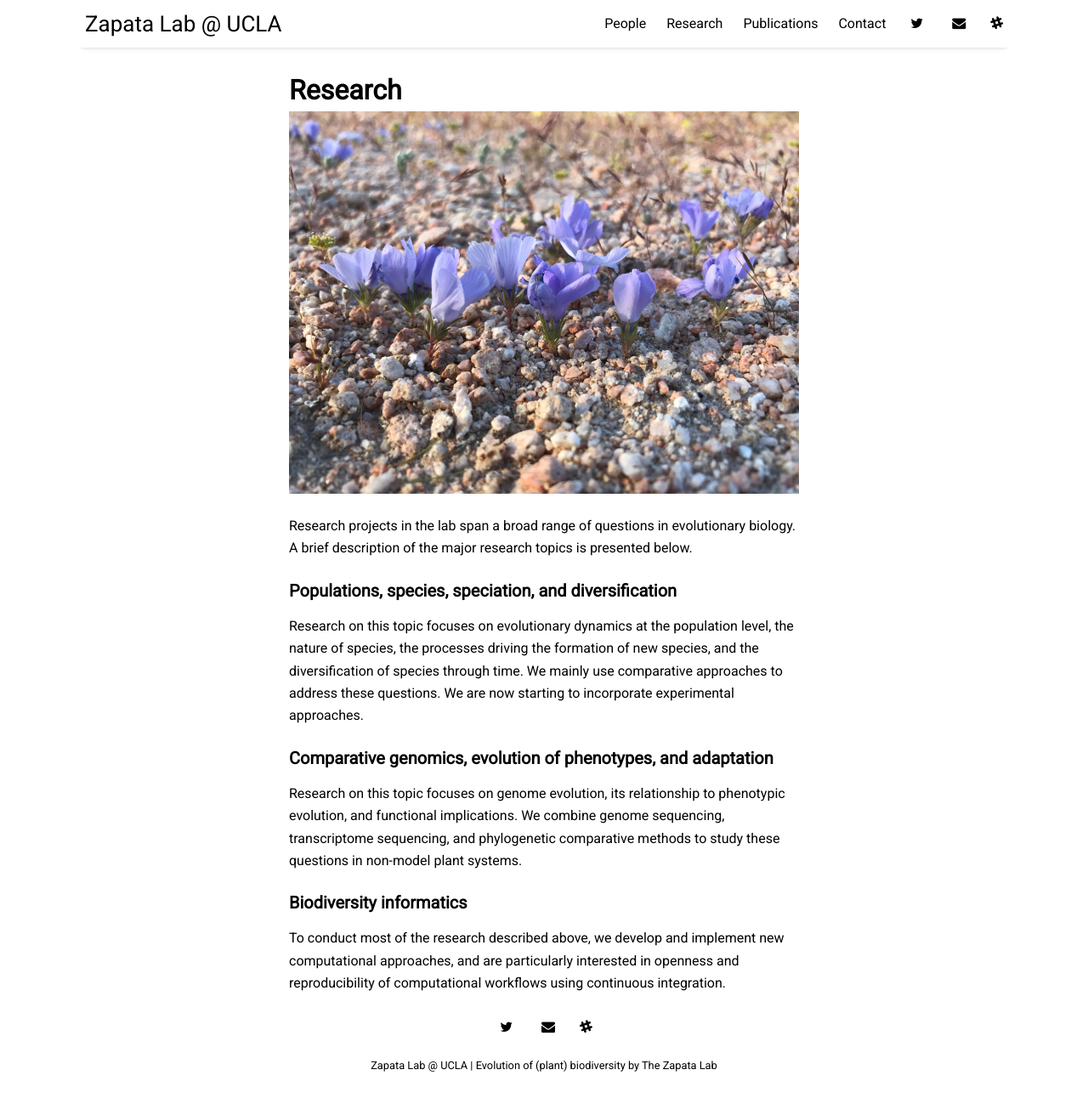
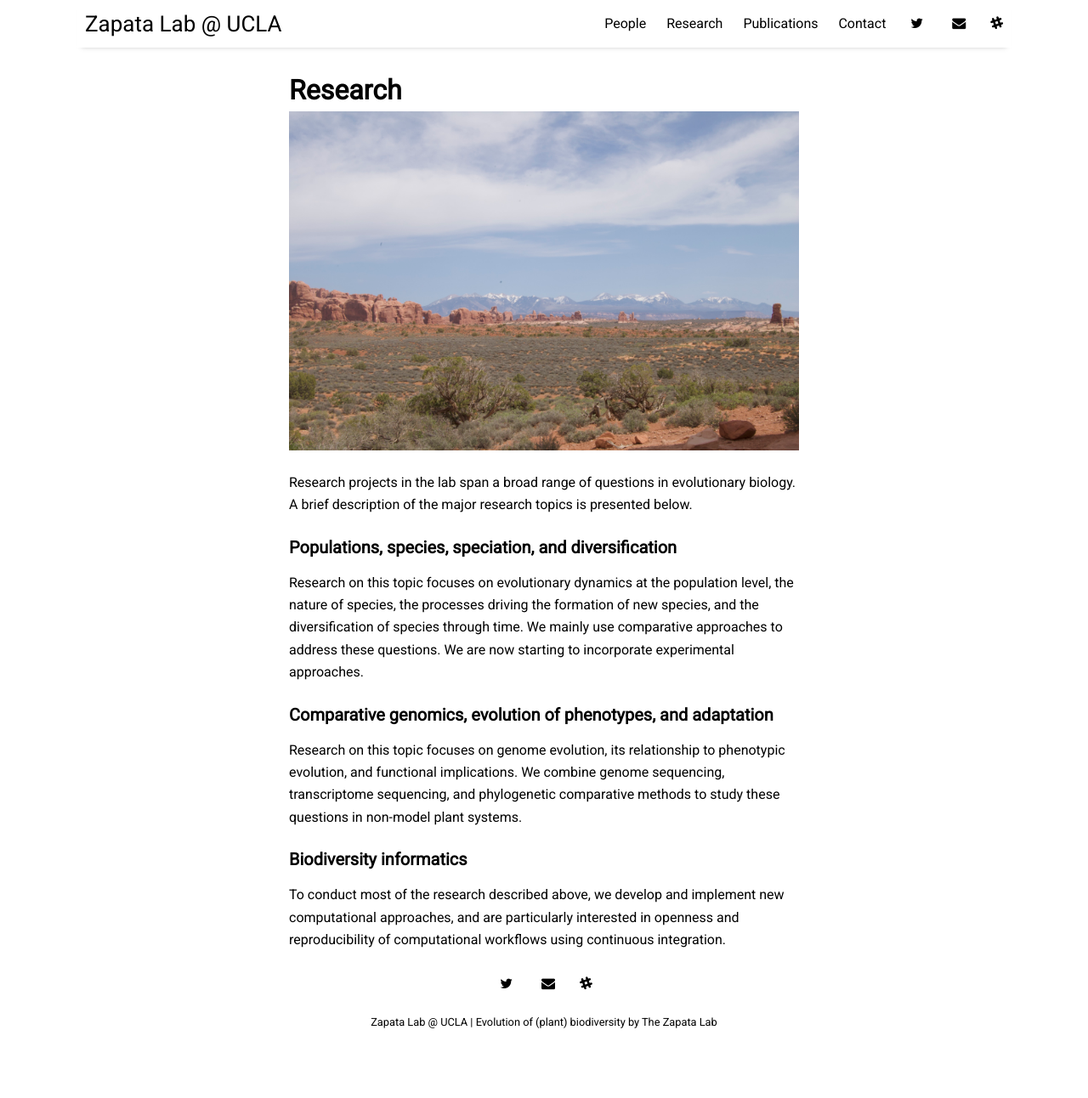
Before and after one commit to zapataf/zapataf.github.io, a Jekyll site: the page built from _posts/2018-01-03-research.md, in a window 1280 px wide and 1292 px high. Shown: the whole window at 85% size. Built offline with Jekyll 4.4.1, drawn with Linux system fonts in a browser that asks for light colours; nearby versions of some CDN libraries; comment, search, counter and statistics services are not loaded.

Commit message:
changes index

```diff
--- a/_posts/2018-01-03-research.md
+++ b/_posts/2018-01-03-research.md
@@ -4,7 +4,7 @@ title: "Research"
 #author: "Zapata Lab"
 categories: pages
 tags: [documentation]
-image: parryae.jpg
+image: desert.jpg
 ---
 
 Research projects in the lab span a broad range of questions in evolutionary biology. A brief description of the major research topics is presented below.
```
Also changed, not shown: assets/img/parryae.jpg.
